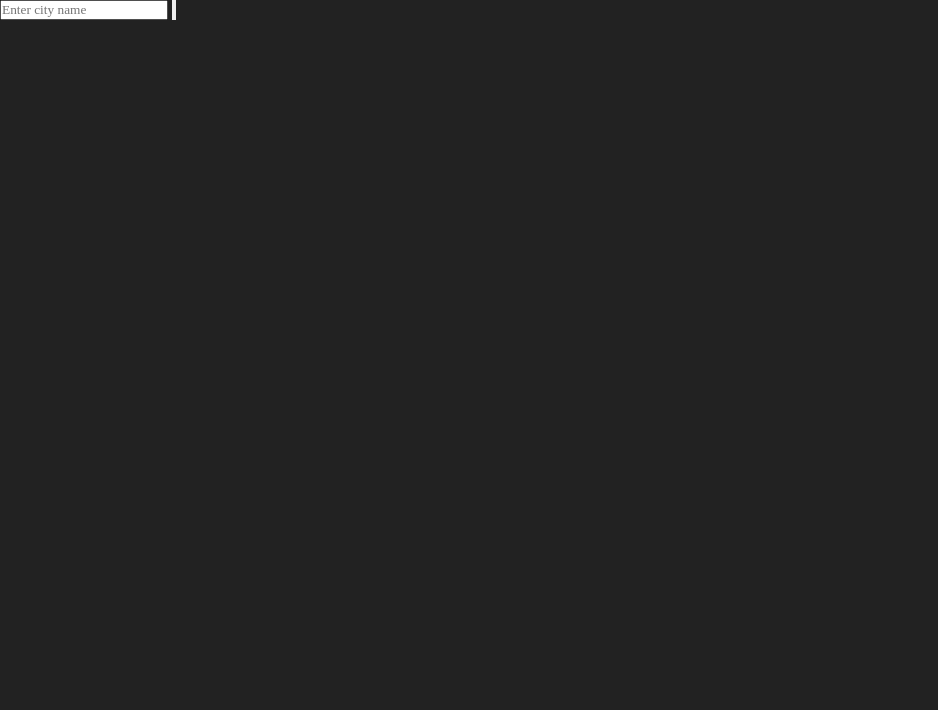
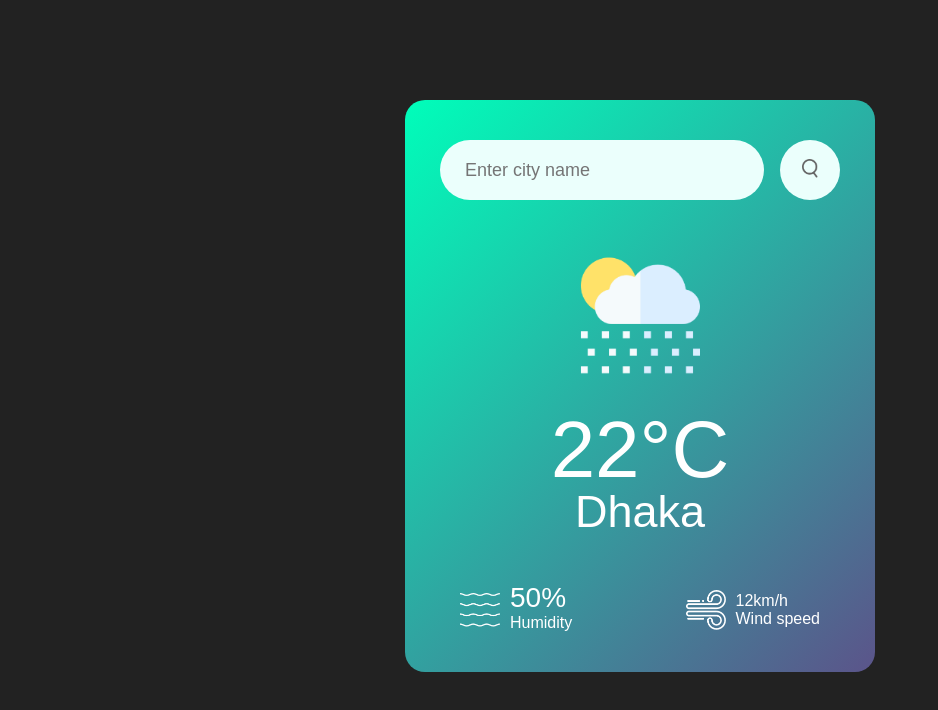
Before and after one commit to Muhammad-hdu-cpu/DOM-projects, a plain HTML site: page Projects/Projects 1/source/index.html in a window 1280 px wide. Shown: the whole page, without its empty margins (0-938 px from the left). Drawn offline with Linux system fonts and the light colour scheme.

Commit message:
the project is done

```diff
--- a/Projects/Projects 1/source/index.html
+++ b/Projects/Projects 1/source/index.html
@@ -1,16 +1,37 @@
 <!DOCTYPE html>
 <html lang="en">
   <head>
-    <meta charset="UTF-8">
-    <meta name="viewport" content="width=device-width, initial-scale=1.0">
+    <meta charset="UTF-8" />
+    <meta name="viewport" content="width=device-width, initial-scale=1.0" />
     <title>Weather App</title>
-    <link rel="stylesheet" href="style.css">
+    <link rel="stylesheet" href="style.css" />
   </head>
   <body>
     <div class="card">
       <div class="search">
-            <input type="text" placeholder="Enter city name" spellcheck="false">
-            <button><img src="" alt=""></button>
+        <input type="text" placeholder="Enter city name" spellcheck="false" />
+        <button><img src="assets/images/search.png" alt="" /></button>
+      </div>
+      <div class="weather">
+        <img src="assets/images/rain.png" alt="" class="weather-icon" />
+        <h1 class="temp">22°C</h1>
+        <h2 class="city">Dhaka</h2>
+        <div class="details">
+          <div class="col">
+            <img src="assets/images/humidity.png" alt="" />
+            <div>
+              <p class="humidity">50%</p>
+              <p>Humidity</p>
+            </div>
+          </div>
+          <div class="col">
+            <img src="assets/images/wind.png" alt="" />
+            <div>
+              <p class="Wind">12km/h</p>
+              <p>Wind speed</p>
+            </div>
+          </div>
+        </div>
       </div>
     </div>
   </body>
--- a/Projects/Projects 1/source/script.js
+++ b/Projects/Projects 1/source/script.js
@@ -0,0 +1,51 @@
+const apiKey = "211e3891316656c7f8413c3f771ddc51";
+const baseUrl = "https://api.openweathermap.org/data/2.5/weather";
+
+// Selecting elements
+const searchButton = document.querySelector("button");
+const searchInput = document.querySelector("input");
+const tempElement = document.querySelector(".temp");
+const cityElement = document.querySelector(".city");
+const humidityElement = document.querySelector(".humidity");
+const windElement = document.querySelector(".Wind");
+const weatherIcon = document.querySelector(".weather-icon");
+
+searchButton.addEventListener("click", () => {
+  const city = searchInput.value.trim();  // Get the city name from input
+  if (city) {
+    getWeather(city);
+  } else {
+    alert("Please enter a city name.");
+  }
+});
+
+async function getWeather(city) {
+  const url = `${baseUrl}?q=${city}&appid=${apiKey}&units=metric`;  // Fetching data in Celsius
+  try {
+    const response = await fetch(url);
+    const data = await response.json();
+
+    if (data.cod === "404") {
+      alert("City not found!");
+      return;
+    }
+
+    // Update the UI with the weather data
+    const { temp, humidity } = data.main;
+    const { speed } = data.wind;
+    const { description, icon } = data.weather[0];
+    const cityName = data.name;
+
+    // Update the temp, city, humidity, wind, and icon
+    tempElement.textContent = `${temp}°C`;
+    cityElement.textContent = cityName;
+    humidityElement.textContent = `${humidity}%`;
+    windElement.textContent = `${speed} km/h`;
+    weatherIcon.src = `http://openweathermap.org/img/wn/${icon}.png`;
+    weatherIcon.alt = description;
+
+  } catch (error) {
+    console.error("Error fetching weather data:", error);
+    alert("Failed to retrieve weather data. Please try again.");
+  }
+}
--- a/Projects/Projects 1/source/style.css
+++ b/Projects/Projects 1/source/style.css
@@ -1,15 +1,88 @@
-/* Poppins font here  */
-@import url('https://fonts.googleapis.com/css2?family=Poppins:ital,wght@0,100;0,200;0,300;0,400;0,500;0,600;0,700;0,800;0,900;1,100;1,200;1,300;1,400;1,500;1,600;1,700;1,800;1,900&display=swap');
                     /* variables  */
 :root{
-    --body-backgound-color:#222;
+    --body-background-color:#222;
+    --input-background-color:#ebfffc;
 }
+/* Reset the css  */
 *{
     margin: 0;
     padding: 0;
-    font-family: Poppins sans-serif;
+    font-family: Arial, Helvetica, sans-serif;
     box-sizing: border-box;
 }
 body{
-    background-color:var(--body-backgound-color);
+    background-color:var(--body-background-color);
 }
+.card{
+    width: 90%;
+    max-width: 470px;
+    background: linear-gradient(135deg, #00feba ,#5b548a);
+    color: #fff;
+    margin: 100px auto 0;
+    border-radius: 20px;
+    padding: 40px 35px;
+    text-align: center;
+}
+.search{
+    width: 100%;
+    display: flex;
+    align-items: center;
+    justify-content: space-between;
+}
+.search input{
+    border: 0;
+    outline: 0;
+    background:var(--input-background-color);
+    color: #555;
+    padding: 10px 25px;
+    height: 60px;
+    border-radius: 30px;
+    flex: 1;
+    margin-right: 16px;
+    font-size: 18px;
+}
+.search button{
+    border: 0;
+    outline: 0;
+    background:var(--input-background-color);
+    border-radius: 50%;
+    width: 60px;
+    height: 60px;
+    cursor: pointer;
+}
+.search button img{
+    width: 16px;
+}
+.weather-icon{
+    width: 170px;
+    margin-top: 30px;
+}
+.weather h1{
+    font-size: 80px;
+    font-weight: 500;
+}
+.weather h2{
+    font-size: 45px;
+    font-weight: 400;
+    margin-top: -10px;
+}
+.details{
+    display: flex;
+    align-items: center;
+    justify-content: space-between;
+    padding: 0 20px;
+    margin-top: 50px;
+}
+.col{
+    display: flex;
+    align-items: center;
+    text-align: left;
+}
+.col img{
+    width: 40px;
+    margin-right: 10px;
+}
+.humidity, .wind{
+    font-size: 28px;
+    margin-top: -6px;
+}
```
Lines whose indentation alone changed are shown as unchanged.
